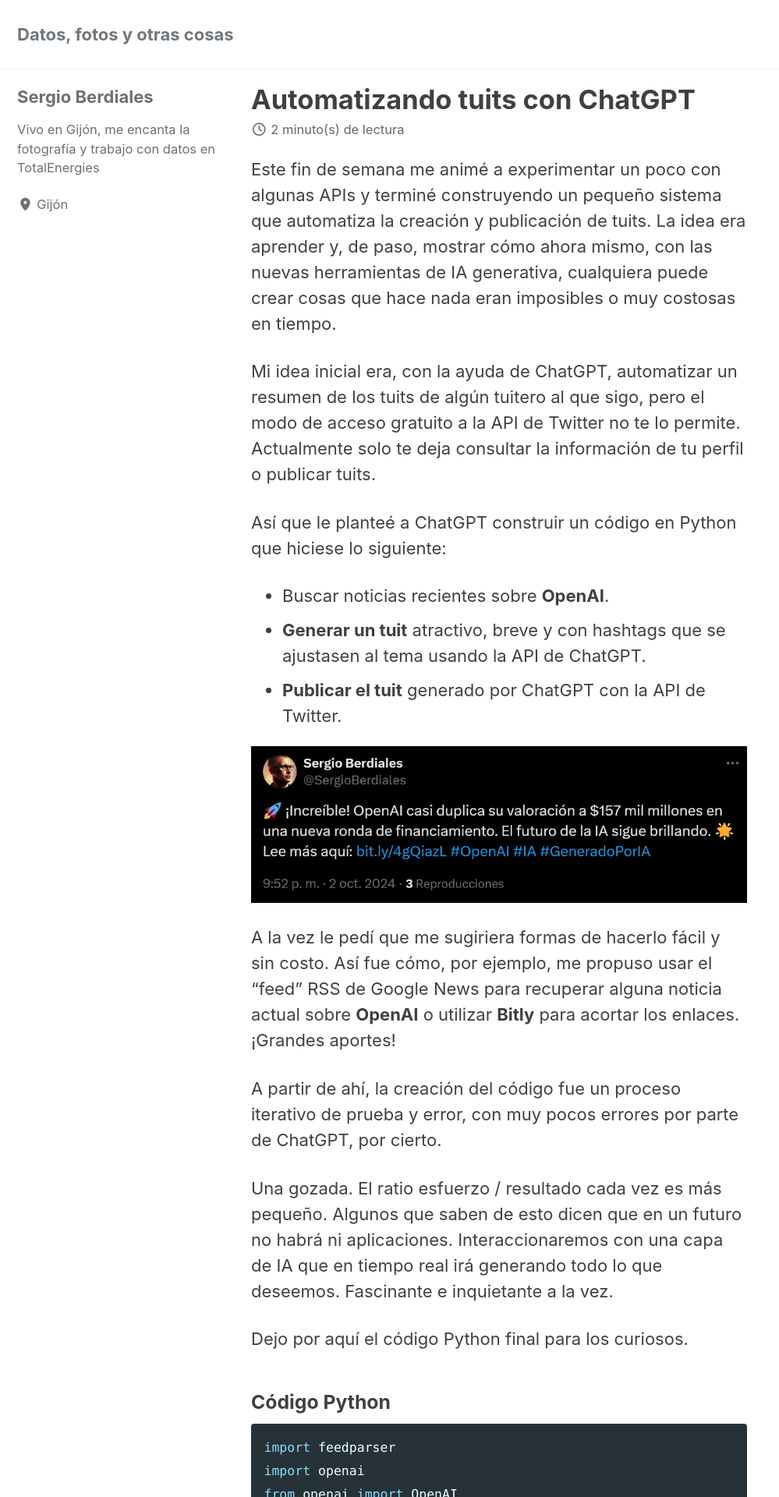
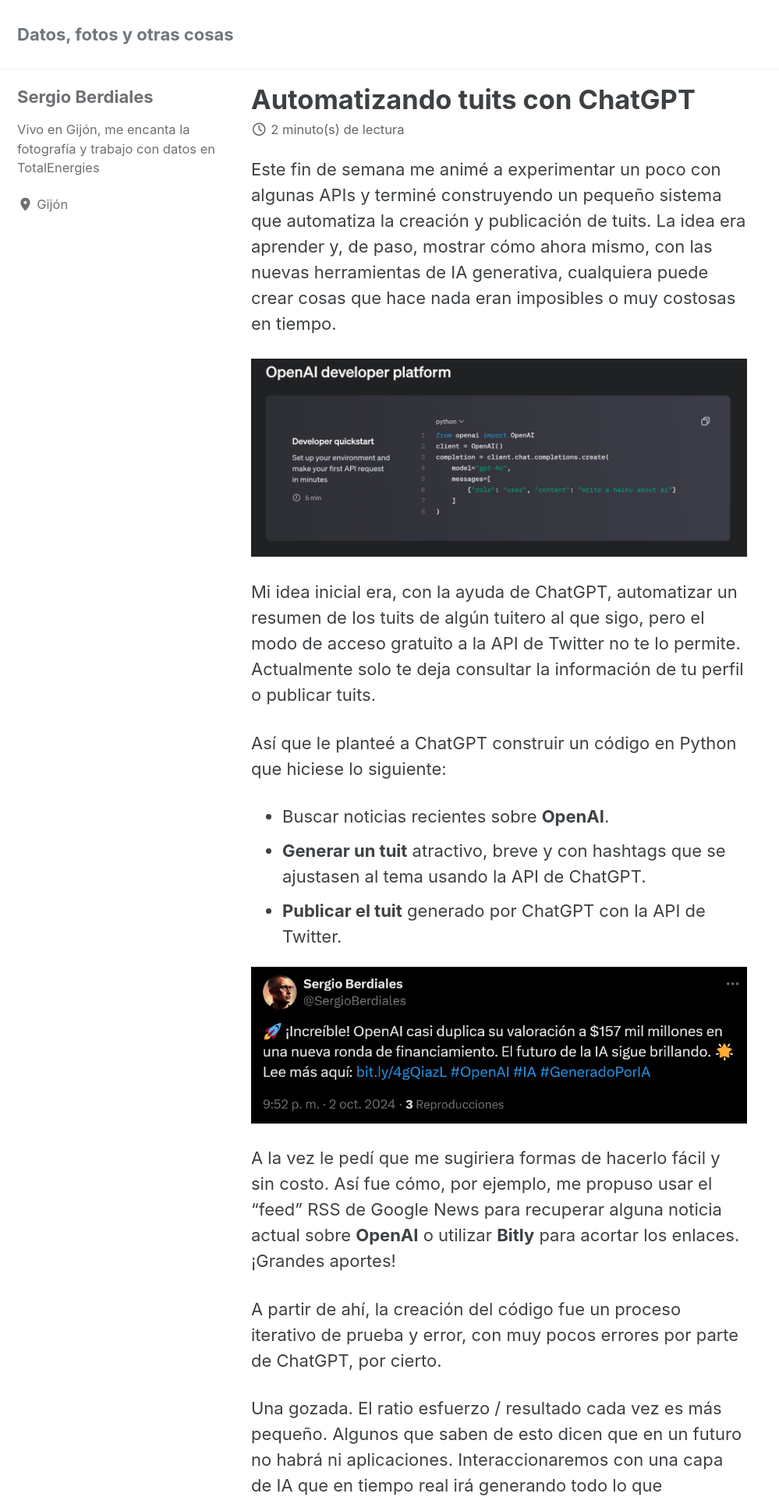
Before and after one commit to sergioberdiales/sergioberdiales.github.io, a Jekyll site: the page built from _posts/2024-10-02-generando-tweets-chatgpt.markdown, in a window 1280 px wide. Shown: the top 1920 px of the page at 78% size, without its empty margins (0-999 px from the left). Built offline with Jekyll 4.4.1, drawn with Linux system fonts in a browser that asks for light colours; cached includes are drawn as plain includes.

Commit message:
post 3 imagenes

```diff
--- a/_posts/2024-10-02-generando-tweets-chatgpt.markdown
+++ b/_posts/2024-10-02-generando-tweets-chatgpt.markdown
@@ -7,6 +7,10 @@
 
 Este fin de semana me animé a experimentar un poco con algunas APIs y terminé construyendo un pequeño sistema que automatiza la creación y publicación de tuits. La idea era aprender y, de paso, mostrar cómo ahora mismo, con las nuevas herramientas de IA generativa, cualquiera puede crear cosas que hace nada eran imposibles o muy costosas en tiempo.
 
+<a href="https://platform.openai.com/docs/overview?lang=python" target="_blank">
+  ![Tuit generado por ChatGPT](/assets/images/2024-10-02_221703_openai_developer_platform.jpg)
+</a>
+
 Mi idea inicial era, con la ayuda de ChatGPT, automatizar un resumen de los tuits de algún tuitero al que sigo, pero el modo de acceso gratuito a la API de Twitter no te lo permite. Actualmente solo te deja consultar la información de tu perfil o publicar tuits.
 
 Así que le planteé a ChatGPT construir un código en Python que hiciese lo siguiente:
@@ -15,7 +19,9 @@
 - **Generar un tuit** atractivo, breve y con hashtags que se ajustasen al tema usando la API de ChatGPT.
 - **Publicar el tuit** generado por ChatGPT con la API de Twitter.
 
-[![Tuit generado por ChatGPT](/assets/images/2024-10-02_215604_tuit_automatizado.jpg)](https://x.com/SergioBerdiales/status/1841566950050123868)
+<a href="https://x.com/SergioBerdiales/status/1841566950050123868" target="_blank">
+  ![Tuit generado por ChatGPT](/assets/images/2024-10-02_215604_tuit_automatizado.jpg)
+</a>
 
 A la vez le pedí que me sugiriera formas de hacerlo fácil y sin costo. Así fue cómo, por ejemplo, me propuso usar el "feed" RSS de Google News para recuperar alguna noticia actual sobre **OpenAI** o utilizar **Bitly** para acortar los enlaces. ¡Grandes aportes!
 
```
Also changed, not shown: assets/images/2024-10-02_221703_openai_developer_platform.jpg (added).
